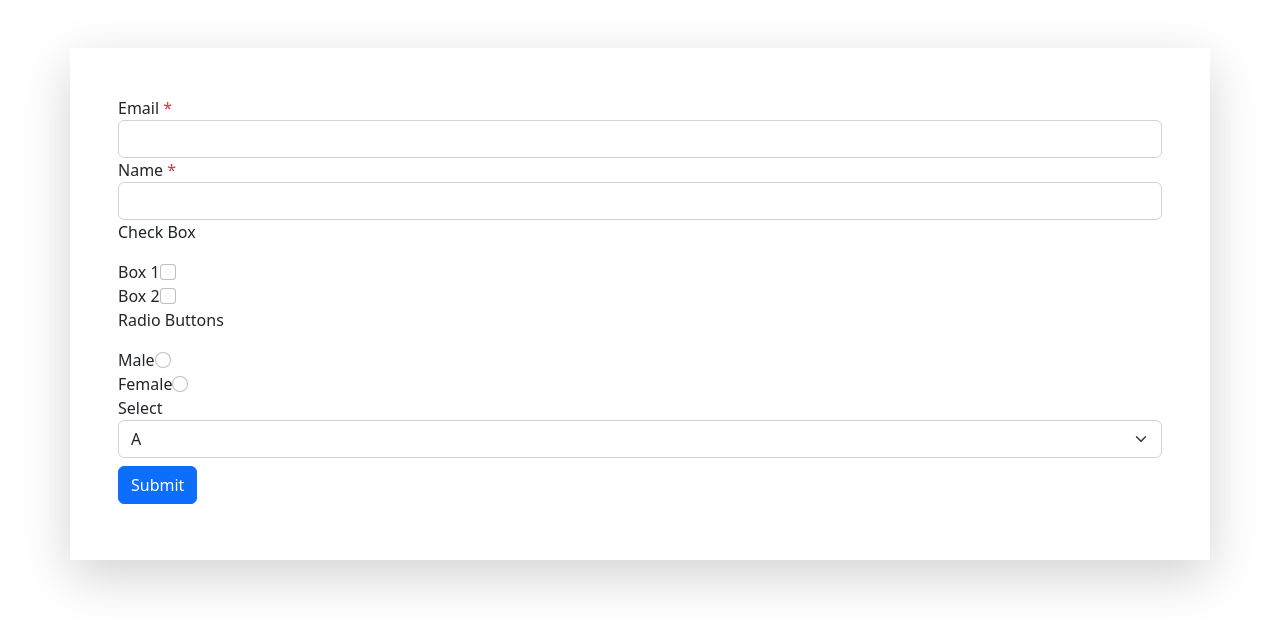
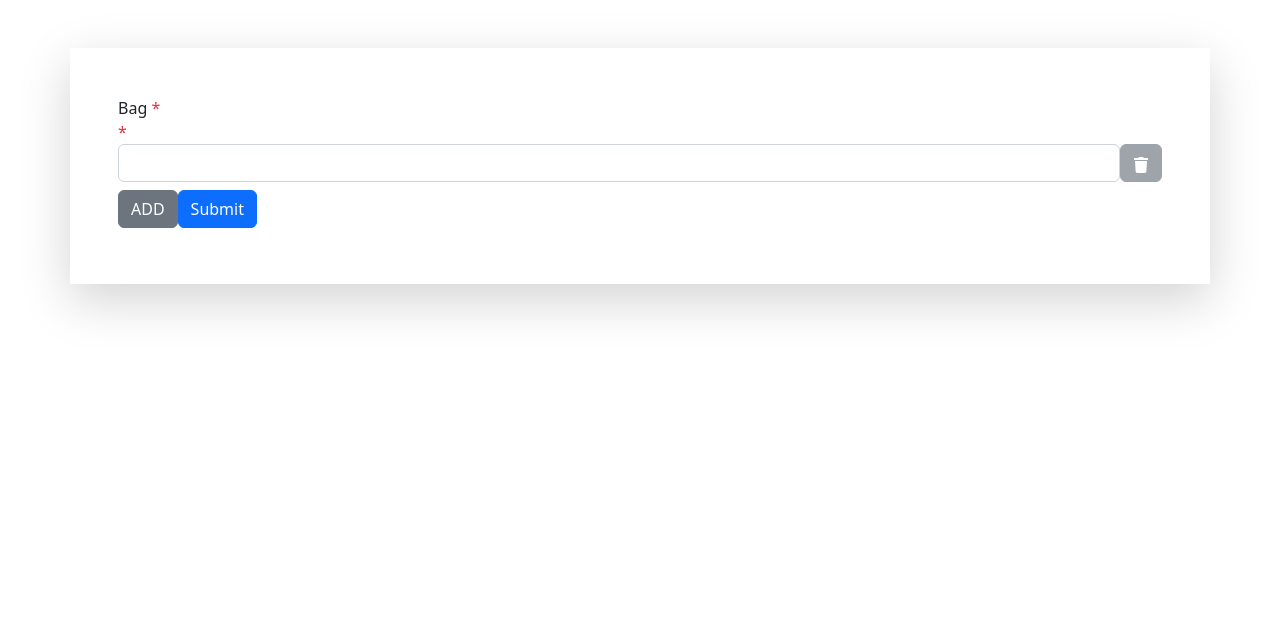
Before and after one commit to dipak-patil-noovosoft/react-learning, a React (Create React App) app in the folder exercises/field-component/: page / in a window 1280 px wide. Shown: the top 630 px of the page. Built offline with nearby package versions, Linux system fonts and the light colour scheme.

Commit message:
Add: Add new input Field functionality

```diff
--- a/exercises/field-component/package.json
+++ b/exercises/field-component/package.json
@@ -11,11 +11,13 @@
     "@types/react": "^18.0.26",
     "@types/react-dom": "^18.0.9",
     "bootstrap": "^5.2.3",
+    "bootstrap-icons": "^1.10.2",
     "mobx": "^6.7.0",
     "mobx-react-lite": "^3.4.0",
     "mobx-state-router": "^6.0.0",
     "react": "^18.2.0",
     "react-dom": "^18.2.0",
+    "react-icons": "^4.7.1",
     "react-scripts": "5.0.1",
     "reactstrap": "^9.1.5",
     "typescript": "^4.9.3",
--- a/exercises/field-component/src/App.tsx
+++ b/exercises/field-component/src/App.tsx
@@ -2,11 +2,14 @@ import React from 'react';
 
 import {observer} from "mobx-react-lite";
 import UserDetailsform from "./Components/UserDetailsform/UserDetailsform";
+import JsonInputComponent from "./Components/JsonInputComponent/JsonInputComponent";
+import Inputs from "./Components/Inputs/Inputs";
 
 function App() {
     return(
         <>
-            <UserDetailsform/>
+            {/*<UserDetailsform/>*/}
+            <Inputs/>
         </>
     )
 
--- a/exercises/field-component/src/Components/Field/Field.tsx
+++ b/exercises/field-component/src/Components/Field/Field.tsx
@@ -1,4 +1,4 @@
-import React, {useContext} from 'react';
+import React, {useContext, useEffect} from 'react';
 import FormStore from "../../Stores/FormStore";
 import {observer} from "mobx-react-lite";
 import {FormStoreContext} from "../../Stores/FormStoreContext/FormStoreContext";
@@ -8,35 +8,46 @@ export type TRenderProps<T> = (
     value: T[keyof T],
     required: boolean,
     isDisabled: boolean,
+    index: number
 ) => JSX.Element
 
 interface IFieldProps<T extends object> {
     formStore?: FormStore<T>,
-    name: keyof T,
-    label: string,
+    name: any,
+    label?: string,
     onChange?: (val: string) => void,
     required: boolean,
     render: TRenderProps<T>
+    index?: number
 }
 
 const Field = <T extends object>(props: IFieldProps<T>) => {
-    const {render, label, name, required} = props;
+    const {render, label, name, required, index} = props;
 
     let formStore = useContext(FormStoreContext);
     if (props.formStore) formStore = props.formStore;
+    useEffect(() => {
+        if (required) formStore.setRequiredFields(name);
+    }, [])
+
 
     const onChange = (e: React.ChangeEvent<HTMLInputElement>) => {
         if (e.target.type === 'checkbox') {
             formStore.setValue(name as keyof T, e.target.checked as T[keyof T]);
         } else {
-            formStore.setValue(name as keyof T, e.target.value as T[keyof T]);
+            formStore.setValue(name as keyof T, e.target.value as T[keyof T], index);
         }
     }
     return (
         <div>
             <label>{label} {required && <span className='text-danger'>*</span>}</label>
-            {render(onChange, formStore.getValue(name), formStore.setRequiredFields(name, required), formStore.isDisabled)}
-            {<span className='text-danger'>{formStore.getErrorMessage(name)}</span>}
+            {render(
+                onChange,
+                formStore.getValue(name, index),
+                formStore.getRequiredFields(name) as boolean,
+                formStore.isDisabled, index as number
+            )}
+            {<span className='text-danger'>{formStore.getErrorMessage(name,index)}</span>}
         </div>
     );
 }
--- a/exercises/field-component/src/Components/FormComponent.tsx
+++ b/exercises/field-component/src/Components/FormComponent.tsx
@@ -5,7 +5,7 @@ import {Button} from "reactstrap";
 import {observer} from "mobx-react-lite";
 
 interface IFromComponentProps<T extends object> {
-    children: React.ReactNode[],
+    children: React.ReactNode[] | React.ReactNode,
     formStore: FormStore<T>,
     showSubmitButton: boolean,
     buttonText?: string
--- /dev/null
+++ b/exercises/field-component/src/Components/Inputs/Inputs.tsx
@@ -0,0 +1,57 @@
+import React from 'react';
+import FormStore from "../../Stores/FormStore";
+import Field from "../Field/Field";
+import FormComponent from "../FormComponent";
+import {action, toJS} from "mobx";
+import JsonInputComponent from "../JsonInputComponent/JsonInputComponent";
+import {observer} from "mobx-react-lite";
+import {Button} from "reactstrap";
+
+const inputs = {
+    bags: [''],
+}
+const formStore = new FormStore(inputs);
+// @ts-ignore
+window.__getDat = () => toJS(formStore);
+const Inputs = () => {
+    const onSubmit = (data: any) => {
+        console.log(toJS(data))
+    }
+    const handelDelete = action((index: number) => {
+        if (formStore.data.bags.length > 1) formStore.data.bags.splice(index, 1);
+    })
+    const addInputField = action(() => {
+        formStore.clearErrorField();
+        formStore.data.bags.push('');
+    })
+    return (
+        <div className='shadow-lg p-3  container  bg-opacity-25  my-5 px-5 py-5'>
+            <FormComponent
+                formStore={formStore}
+                showSubmitButton={true}
+                buttonText="Submit"
+                onSubmit={onSubmit}
+            >
+                <Field
+                    name='bags'
+                    label="Bag"
+                    required={true}
+                    render={(onChange, value, required, isDisabled, index) => {
+                        return (<>
+                            <JsonInputComponent
+                                onDelete={handelDelete}
+                                name={'bags'}
+                                disabled={isDisabled}
+                                required={true}
+                                values={value}
+                                index={index}
+                            />
+                        </>)
+                    }}
+                />
+                <Button type="button" onClick={addInputField}>ADD</Button>
+            </FormComponent>
+        </div>
+    );
+}
+export default observer(Inputs);
--- /dev/null
+++ b/exercises/field-component/src/Components/JsonInputComponent/JsonInputComponent.tsx
@@ -0,0 +1,61 @@
+import React, {useContext} from 'react';
+import {toJS} from "mobx";
+import Field from "../Field/Field";
+import {observer} from "mobx-react-lite";
+import {Button, Input} from "reactstrap";
+import {FormStoreContext} from "../../Stores/FormStoreContext/FormStoreContext";
+import {FaTrash} from "react-icons/fa";
+
+interface IJsonProps<T> {
+    onDelete: (index: number) => void
+    name: string,
+    values: T[]
+    disabled: boolean
+    index: number
+    required: boolean
+}
+
+const JsonInputComponent = <T, >({onDelete, name, values, required}: IJsonProps<T>) => {
+    const formStore = useContext(FormStoreContext);
+    const onSubmit = (data: any) => {
+        console.log(toJS(data))
+    }
+    return (
+        <div>
+            {values.map((e: any, index: number) => {
+
+                return (
+                    <Field
+                        key={index}
+                        name={name}
+                        required={required}
+                        index={index}
+                        render={(onChange, value, required, isDisabled, index) => {
+                            return (
+                                <div className='d-flex'>
+                                    <Input
+                                        type='text'
+                                        value={value as string | number}
+                                        onChange={onChange}
+                                        required={required}
+                                        disabled={isDisabled}
+                                    />
+                                    <Button
+                                        type='button'
+                                        disabled={(values.length === 1 ? true : isDisabled)}
+                                        onClick={() => onDelete(index)}
+                                    >
+                                        <FaTrash/>
+                                    </Button>
+                                </div>
+                            )
+                        }
+                        }
+                    />
+                )
+            })}
+        </div>
+    );
+}
+
+export default observer(JsonInputComponent);
--- a/exercises/field-component/src/Stores/FormStore.ts
+++ b/exercises/field-component/src/Stores/FormStore.ts
@@ -3,7 +3,7 @@ import {action, makeObservable, observable} from "mobx"
 export default class FormStore<T extends object> {
 
     @observable data: T;
-    @observable errorFields: Partial<Record<keyof T, string>> = {};
+    @observable errorFields: Partial<Record<keyof T | string, string>> = {};
     @observable isDisabled: boolean = false;
     @observable requiredFields: Partial<Record<keyof T, boolean>> = {};
 
@@ -12,28 +12,61 @@ export default class FormStore<T extends object> {
         this.data = data;
     }
 
-    @action setValue<K extends keyof T>(key: K, value: T[K]) {
-        this.data[key] = value as T[K];
+    @action setValue<K extends keyof T>(key: K, value: T[K], index?: number) {
+        if (index !== undefined) {
+            console.log(key, index, value);
+            (this.data[key] as T[K][]) [index] = value as T[K];
+        } else {
+            this.data[key] = value as T[K];
+        }
     }
 
-    getValue = <K extends keyof T>(key: K) => this.data[key];
+    getValue = <K extends keyof T>(key: K, index?: number) => {
+        if (index !== undefined) {
+            return (this.data[key] as T[K][])[index]
+        } else {
+            return this.data[key];
+        }
+    }
+
     isChecked = <K extends keyof T>(key: K, val: T[K]) => this.getValue(key) === val;
-    setRequiredFields = <K extends keyof T>(key: K, flag: boolean) => this.requiredFields[key] = flag;
-    getErrorMessage = <k extends keyof T>(key: k) => this.errorFields[key];
+    getRequiredFields = <K extends keyof T>(key: K) => this.requiredFields[key]
+    getErrorMessage = <k extends keyof T>(key: k, index?: number) => {
+        if (index !== undefined) {
+            const newkey = (String(key) + index) as string;
+            return this.errorFields[newkey];
+        }
+        return this.errorFields[key];
+    }
+    @action setRequiredFields = <K extends keyof T>(key: K) => this.requiredFields[key] = true;
     @action clearErrorField = () => this.errorFields = {};
     @action setIsDisabled = (flag: boolean) => this.isDisabled = flag;
-    @action setErrorField = <K extends keyof T>(key: K, error: string) => this.errorFields[key] = error;
+
+    @action setErrorField = <K extends keyof T>(key: K, error: string, index?: number) => {
+        if (index !== undefined) {
+            const newkey = (String(key) + index) as string | keyof T;
+            return this.errorFields[newkey] = error;
+        }
+        return this.errorFields[key] = error;
+    }
 
     isValidate = () => {
         let flag = true;
         for (let key in this.requiredFields) {
             let currentKey = key as keyof T;
-            if (this.requiredFields[key] && this.getValue(currentKey) === '') {
-                this.setErrorField(currentKey, "Field Should not be empty")
+            const getCurrent = this.data[currentKey];
+            if (Array.isArray(getCurrent)) {
+                for (let i = 0; i < getCurrent.length; i++) {
+                    if (getCurrent[i] === '') {
+                        this.setErrorField(currentKey, "Field Required", i)
+                        flag = false;
+                    }
+                }
+            }
+            if (this.requiredFields[key] && (this.getValue(currentKey) === '')) {
                 flag = false;
             }
         }
-
         return flag;
     }
 
```
Also changed, not shown: 1 other file (tests, documents, lock files or other folders).
